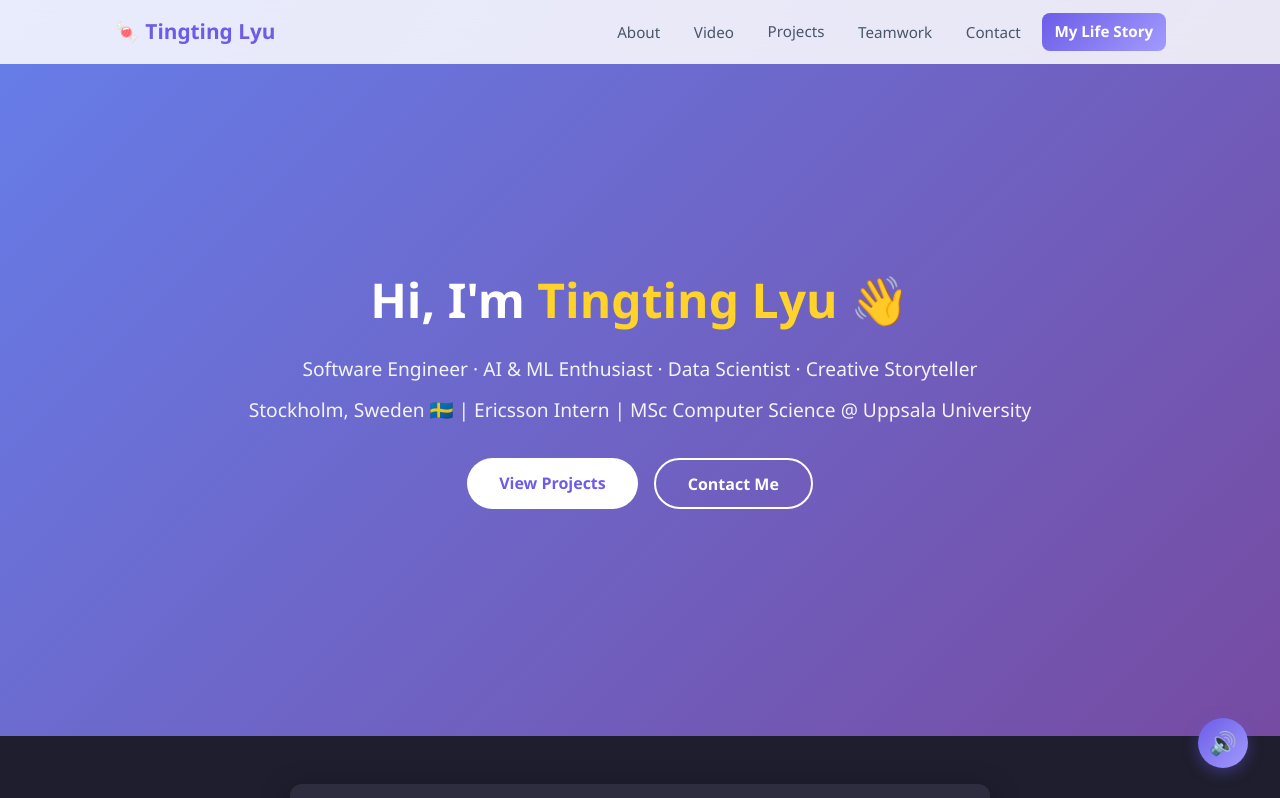
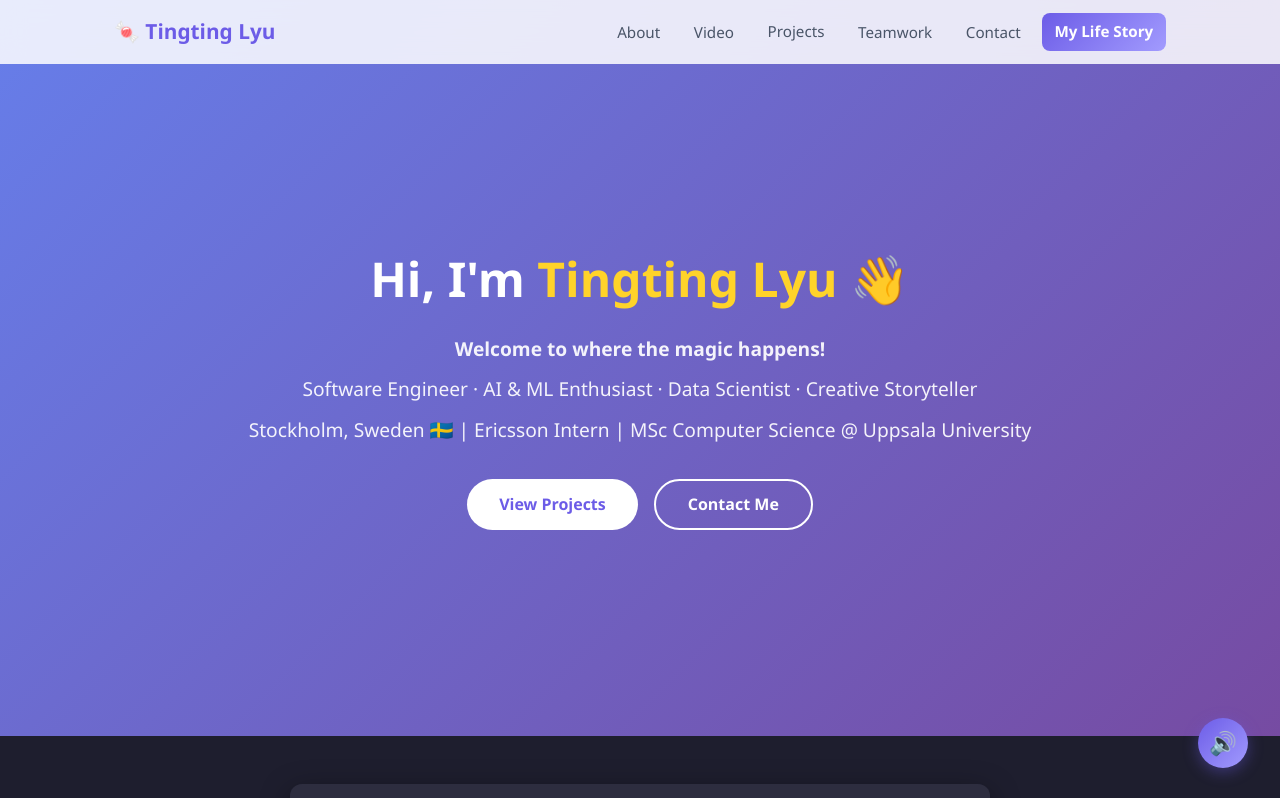
Before and after one commit to Shirely5752/Tangtang-UI, a React (Create React App) app: page /#/ in a window 1280 px wide. Shown: the top 798 px of the page. Built offline with nearby package versions, Linux system fonts and the light colour scheme.

Commit message:
Add welcome magic text with click sparkle animation

```diff
--- a/src/components/Content.tsx
+++ b/src/components/Content.tsx
@@ -21,6 +21,7 @@ const lyrics = [
 const Content = () => {
   const [musicOn, setMusicOn] = React.useState(true);
   const [currentLine, setCurrentLine] = React.useState(0);
+  const [sparkle, setSparkle] = React.useState(false);
   const audioRef = React.useRef<HTMLAudioElement>(null);
   const lyricsRef = React.useRef<HTMLDivElement>(null);
 
@@ -72,6 +73,9 @@ const Content = () => {
       <section className="hero">
         <div className="hero__text">
           <h1>Hi, I'm <span className="highlight">Tingting Lyu</span> 👋</h1>
+          <p className="hero__magic" onClick={() => { setSparkle(true); setTimeout(() => setSparkle(false), 1000); }}>
+            Welcome to where the magic happens! {sparkle && <span className="sparkles">✨🌟⭐💫✨</span>}
+          </p>
           <p>Software Engineer · AI & ML Enthusiast · Data Scientist · Creative Storyteller</p>
           <p className="hero__sub">Stockholm, Sweden 🇸🇪 | Ericsson Intern | MSc Computer Science @ Uppsala University</p>
           <div className="hero__buttons">
--- a/src/styles/style.css
+++ b/src/styles/style.css
@@ -69,6 +69,22 @@ body {
 .hero__text p { font-size: 1.2rem; opacity: 0.92; }
 .hero__sub { margin-top: 0.5rem; font-size: 1.05rem; opacity: 0.8; }
 .highlight { color: #ffd32a; }
+
+.hero__magic {
+  cursor: pointer; font-size: 1.3rem; font-weight: 600;
+  margin-bottom: 0.5rem; position: relative; display: inline-block;
+  transition: transform 0.3s;
+}
+.hero__magic:hover { transform: scale(1.05); }
+.sparkles {
+  position: absolute; top: -10px; left: 50%; transform: translateX(-50%);
+  font-size: 1.5rem; pointer-events: none;
+  animation: sparkleUp 1s ease-out forwards;
+}
+@keyframes sparkleUp {
+  0% { opacity: 1; transform: translateX(-50%) translateY(0) scale(1); }
+  100% { opacity: 0; transform: translateX(-50%) translateY(-40px) scale(1.5); }
+}
 
 .hero__buttons { margin-top: 2rem; display: flex; gap: 1rem; justify-content: center; flex-wrap: wrap; }
 
```
